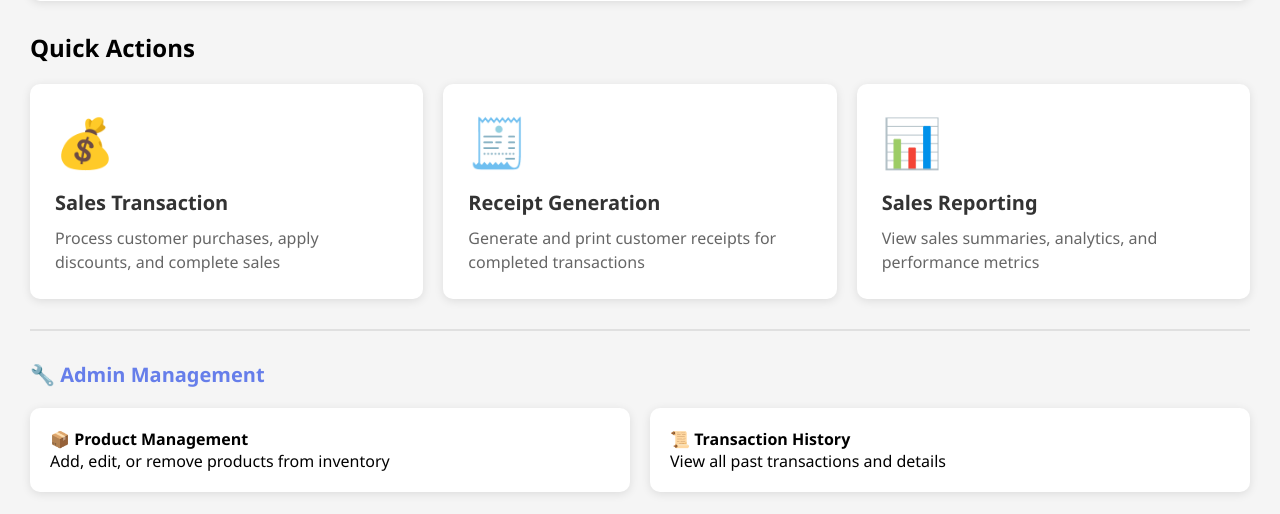
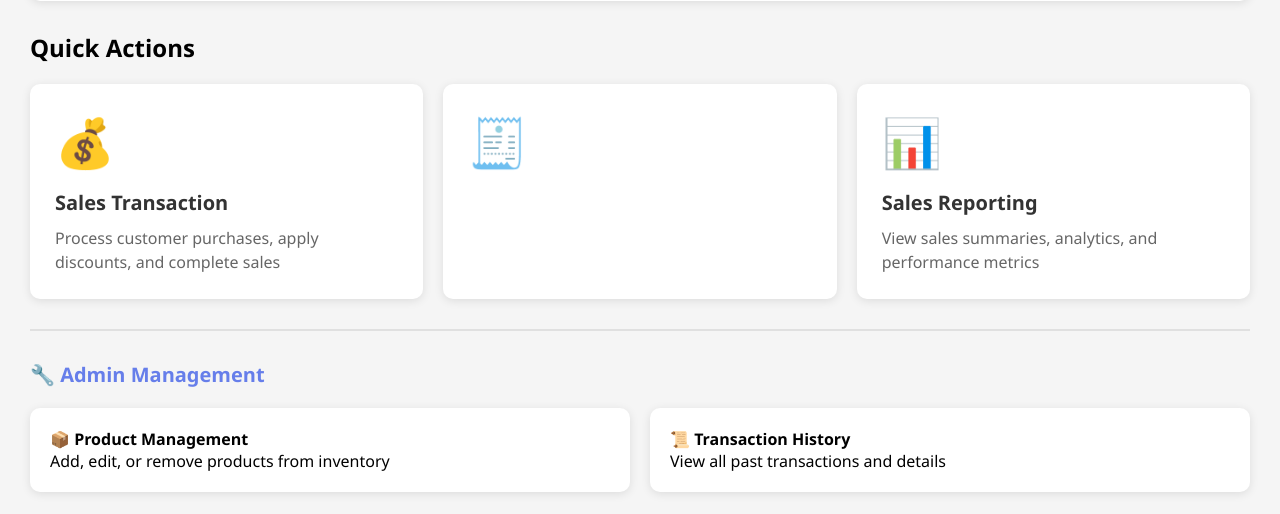
Before and after one commit to felecilmaeronquillo-crypto/POS--POINT-OF-SALE--FOR-SMALL-BUSINESS, a Flask app: page / in a window 1280 px wide. Shown: the part 222-736 px from the top of the page. Run offline with Flask 3, Linux system fonts and the light colour scheme; the visitor is signed in with stand-in values (Sample User, id 1).

Commit message:
Update dashboard.html

```diff
--- a/templates/dashboard.html
+++ b/templates/dashboard.html
@@ -147,8 +147,6 @@
 
             <div class="feature-card" onclick="navigateTo('/feature2')">
                 <div class="feature-icon">🧾</div>
-                <div class="feature-title">Receipt Generation</div>
-                <div class="feature-desc">Generate and print customer receipts for completed transactions</div>
             </div>
 
             <div class="feature-card" onclick="navigateTo('/feature3')">
```
